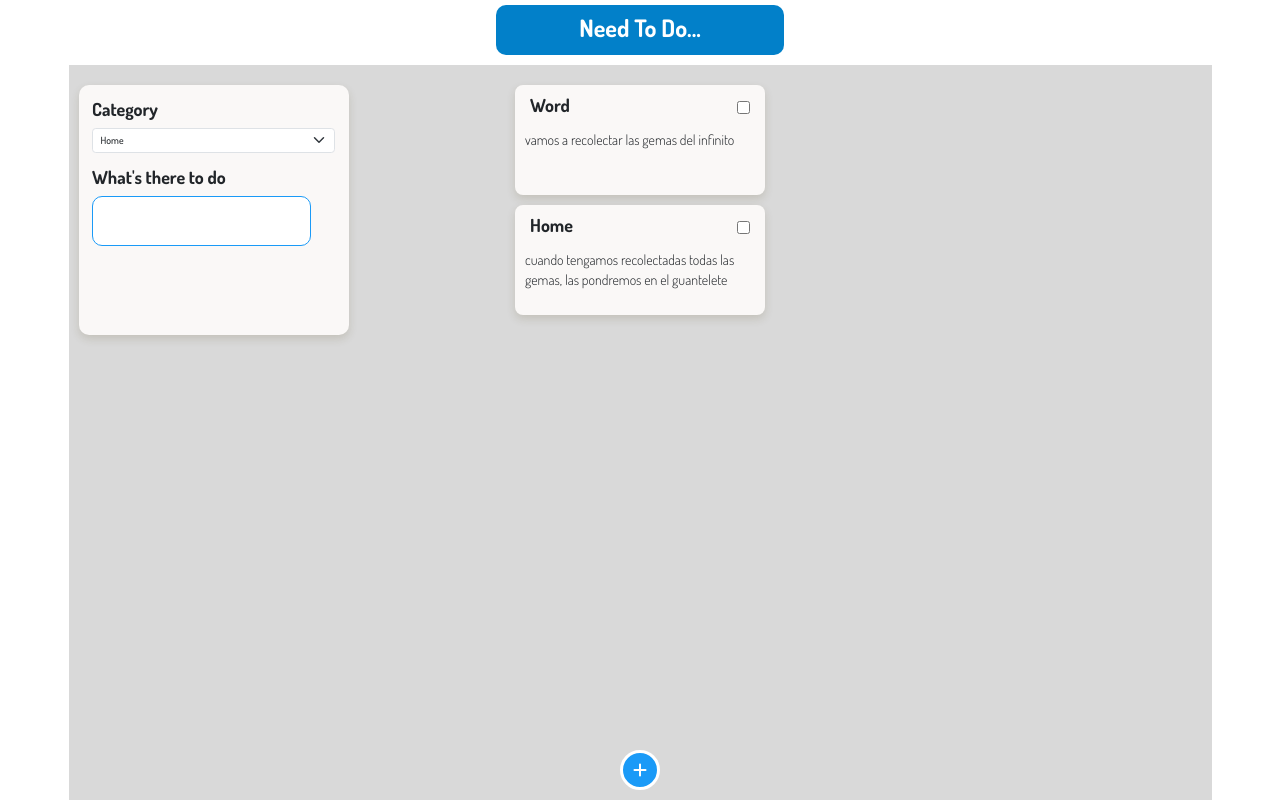
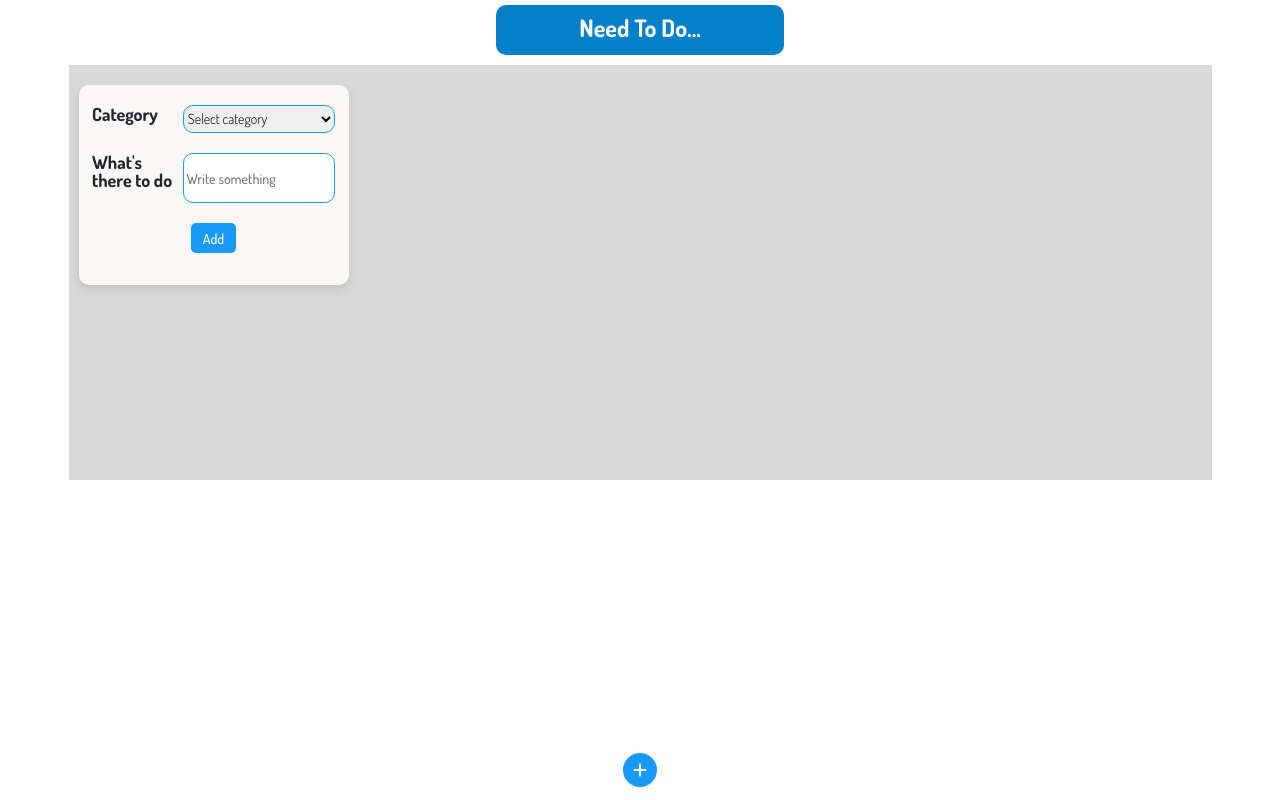
Before and after one commit to Yeye0809/Todo-List, a React (Create React App) app: page / in a window 1280 px wide. Both pictures are taken after a click on the button 640 px from the left and 770 px from the top of the page. Built offline with nearby package versions, Linux system fonts and the light colour scheme.

Commit message:
corrigiendo bugs al agregar una nueva tarea

```diff
--- a/src/App.js
+++ b/src/App.js
@@ -5,7 +5,7 @@ import { TodoContext } from "./context/TodoContext";
 
 function App() {
 
-  const {todos} = useContext(TodoContext);
+  const {todos, handleShowForm} = useContext(TodoContext);
 
   return (
     <div className="container-App">
@@ -15,6 +15,13 @@ function App() {
 
       <TodoList todos={ todos }/>
 
+      <button
+          className="btn-new--todo"
+          onClick={ handleShowForm }
+        >
+          <i className="fa-solid fa-plus"></i>
+        </button>
+
     </div>
   );
 }
--- a/src/components/AddTodo.jsx
+++ b/src/components/AddTodo.jsx
@@ -1,11 +1,41 @@
+import { useContext, useState } from "react"
+import { TodoContext } from "../context/TodoContext";
 
 export const AddTodo = () => {
+
+  const { handleNewTodo, showForm, setShowForm } = useContext(TodoContext);
+
+  const [formValue, setFormValue] = useState({
+    category: '',
+    desc: '',
+  });
+
+  const { desc } = formValue;
+
+  const handleFormValue = ({target}) =>{
+    const {name, value} = target
+     setFormValue({
+      ...formValue,
+       [name]: value
+     });
+  };
+
+  const handleSubmit = (event)=>{
+    event.preventDefault();
+    handleNewTodo(formValue);
+    setShowForm(!showForm);
+  }
+
   return (
     <>
-        <form>
+        <form onSubmit={ handleSubmit }>
            <div>
             <label>Category</label>
-            <select name="category" className="form-select">
+            <select
+              name="category"
+              onChange={ handleFormValue }
+            >
+                <option value="">Select category</option>
                 <option value="home">Home</option>
                 <option value="word">Word</option>
                 <option value="personal">Personal</option>
@@ -13,7 +43,16 @@ export const AddTodo = () => {
            </div>
            <div>
             <label >What's there to do</label>
-            <input type="text" />
+            <input
+              type="text"
+              name="desc"
+              placeholder="Write something"
+              value={ desc }
+              onChange={ handleFormValue }
+            />
+           </div>
+           <div className="justify-content-center">
+            <button>Add</button>
            </div>
         </form>
     </>
--- a/src/components/TodoList.jsx
+++ b/src/components/TodoList.jsx
@@ -1,14 +1,11 @@
-import { useState } from 'react';
+import { useContext, useState } from 'react';
 import { TodoItem } from './TodoItem';
 import { AddTodo } from './';
+import { TodoContext } from '../context/TodoContext';
 
 export const TodoList = ({todos}) => {
 
-  const [showForm, setShowForm] = useState(false);
-
-  const handleShowForm = ()=>{
-    setShowForm(!showForm);
-  }
+  const {showForm} = useContext(TodoContext);
 
   return (
     <div className="container-list">
@@ -22,12 +19,7 @@ export const TodoList = ({todos}) => {
           showForm && <AddTodo />
         }
 
-        <button
-          className="btn-new--todo"
-          onClick={ handleShowForm }
-        >
-          <i className="fa-solid fa-plus"></i>
-        </button>
+
     </div>
   )
 }
--- a/src/context/TodoProvider.jsx
+++ b/src/context/TodoProvider.jsx
@@ -1,30 +1,44 @@
-import { useReducer } from 'react';
+import { useReducer, useState } from 'react';
 import { TodoContext } from './TodoContext';
 import { todoReducer } from '../reducers/todoReducer';
 
-const initialState = [
-    {
-      id: new Date().getTime(),
-      category: 'Word',
-      desc: 'vamos a recolectar las gemas del infinito',
-      done: false,
-    },
-    {
-      id: new Date().getTime() * 2,
-      category: 'Home',
-      desc: 'cuando tengamos recolectadas todas las gemas, las pondremos en el guantelete',
-      done: false,
-    }
-
-  ]
+const initialState = [ ]
 
 export const TodoProvider = ({children}) =>{
 
     const [todos, dispatch] = useReducer(todoReducer, initialState );
 
+    const [showForm, setShowForm] = useState(false);
+
+    const handleShowForm = ()=>{
+      setShowForm(!showForm);
+    }
+
+    const handleNewTodo = (todoValue) =>{
+
+      const {category, desc} = todoValue;
+      const newTodo = {
+        id: new Date().getMilliseconds(),
+        category,
+        desc,
+        done: false
+      };
+
+      const action = {
+        type: '[TODO] add-todo',
+        payload: newTodo,
+      };
+
+      dispatch(action);
+    }
+
     const value ={
         todos,
-    }
+        showForm,
+        setShowForm,
+        handleShowForm,
+        handleNewTodo
+    };
 
     return(
         <TodoContext.Provider value={ value }>
--- a/src/index.css
+++ b/src/index.css
@@ -18,7 +18,7 @@ form{
   position: absolute;
   top: 20px;
   width: 270px;
-  height: 250px;
+  height: 200px;
   margin: 0 auto;
   z-index: 999;
   border-radius: 10px;
@@ -26,10 +26,11 @@ form{
   box-shadow: 0px 4px 8px rgba( 87, 73, 30, 0.16);
 }
 form div{
+  display: flex;
   width: 90%;
   height: auto;
   margin: 0 auto;
-  margin-top: 15px;
+  margin-top: 20px;
 }
 form label{
   font-size: 1.8rem;
@@ -38,6 +39,10 @@ form label{
   margin-bottom: 10px;
 }
 form select {
+  width: 65%;
+  border: 1px solid var(--secondary-blue);
+  border-radius: 10px;
+  margin-left: 25px;
   font-size: 1.4rem;
   font-weight: 300;
 }
@@ -46,10 +51,20 @@ form input {
   height: 50px;
   border: 1px solid var(--secondary-blue);
   border-radius: 10px;
+  font-size: 1.4rem;
+}
+form button{
+  width: 45px;
+  height: 30px;
+  border: 1 solid var(--just-white);
+  border-radius: 5px;
+  background-color: var(--secondary-blue);
+  font-size: 1.4rem;
+  color: var(--just-white);
 }
 .container-App{
   width: 100%;
-  height: 100vh;
+  height: 100%;
   padding: 5px;
 }
 .App-header{
@@ -75,7 +90,8 @@ form input {
   flex-direction: column;
   width: 90%;
   min-width: 288px;
-  height: calc( 100vh - 65px );
+  min-height: 415px;
+  height: calc( 100% - 65px );
   margin: 0 auto;
   margin-top: 10px;
   padding: 10px;
@@ -116,9 +132,9 @@ form input {
   padding: 5px;
 }
 .btn-new--todo{
-  position: absolute;
+  position: fixed;
   left: calc( 50% - 20px);
-  bottom: 10px;
+  top: calc( 100vh - 50px );
   width: 40px;
   height: 40px;
   border: 3px solid var(--just-white);
--- a/src/reducers/todoReducer.js
+++ b/src/reducers/todoReducer.js
@@ -1,9 +1,14 @@
 
 export const todoReducer =  ( state, action)=>{
 
-    switch( action ){
+    switch( action.type ){
+        case '[TODO] add-todo':
+            return [
+                ...state,
+                action.payload,
+            ]
 
+        default:
+            return state
     }
-
-    return state
 }
```
